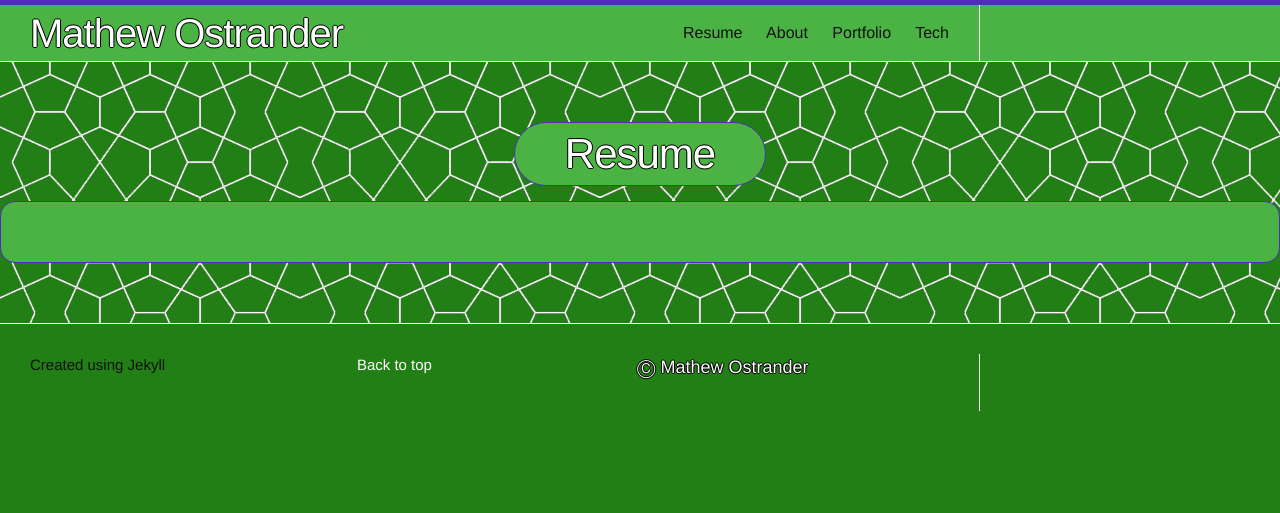
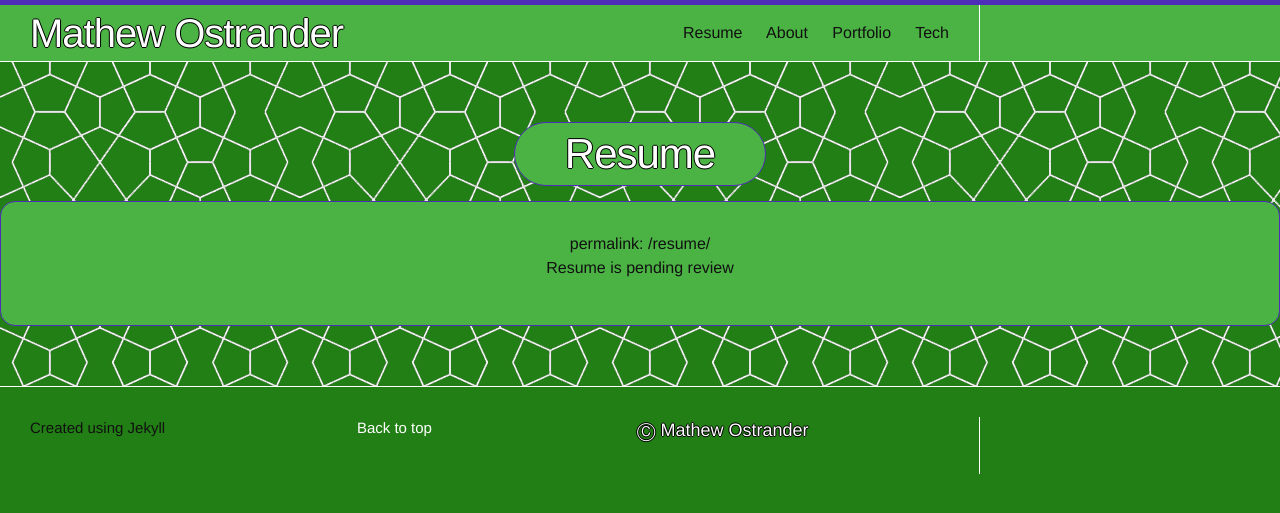
Before and after one commit to MAOstrander/MAOstrander.github.io, a Jekyll site: the page built from resume.html, in a window 1280 px wide. Shown: the top 513 px of the page. Built offline with Jekyll 4.4.1, drawn with Linux system fonts in a browser that asks for light colours.

Commit message:
resume down

```diff
--- a/resume.html
+++ b/resume.html
@@ -2,8 +2,13 @@
 layout: resume-page
 title: Resume
 ---
-<!-- permalink: /resume/ -->
+permalink: /resume/
 
+<div>
+  <p>
+    Resume is pending review
+  </p>
+</div>
 <!-- <div class="google-doc">
   <embed id="embed-resume" src="/resources/Ostrander-Resume.pdf" type='application/pdf'>
 
```
